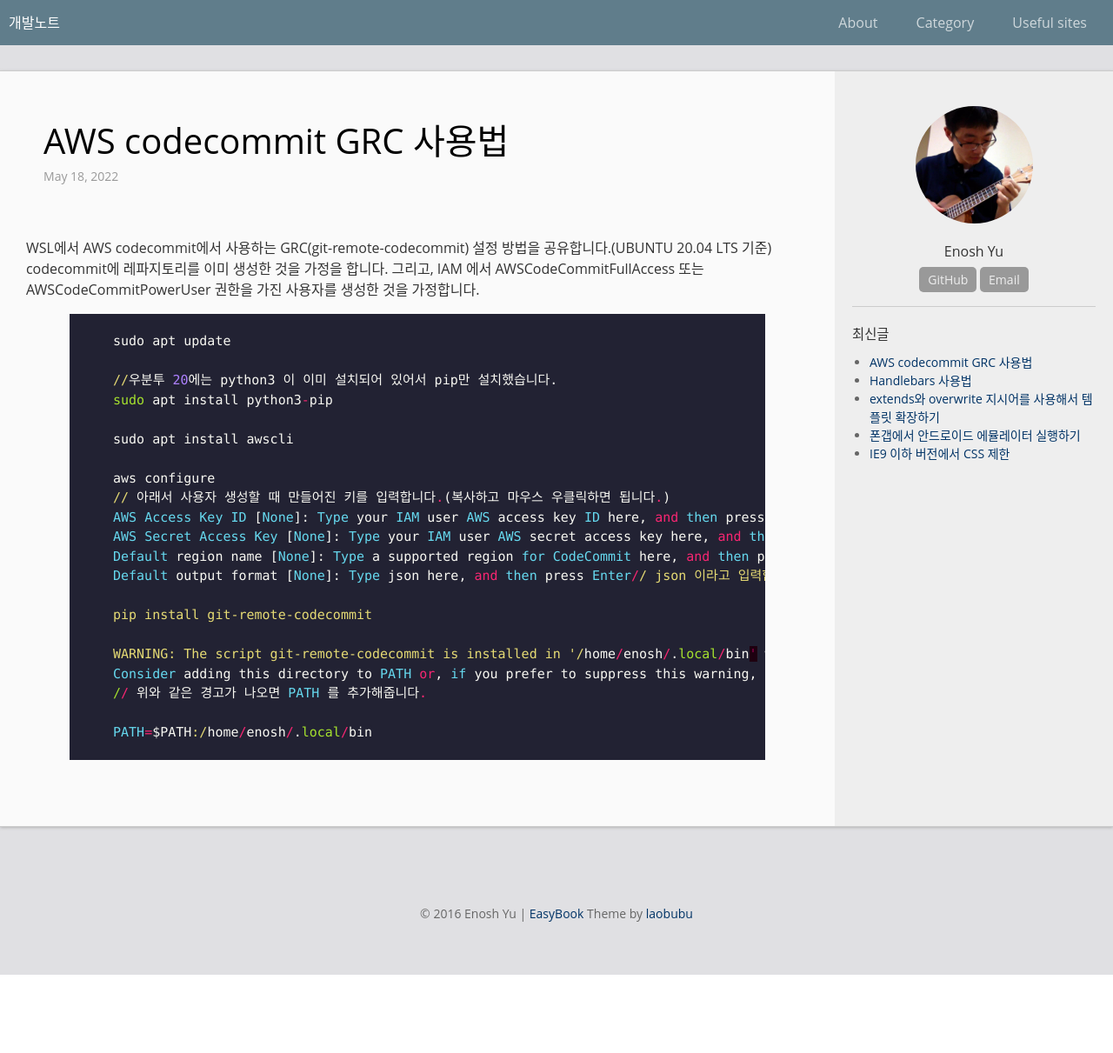
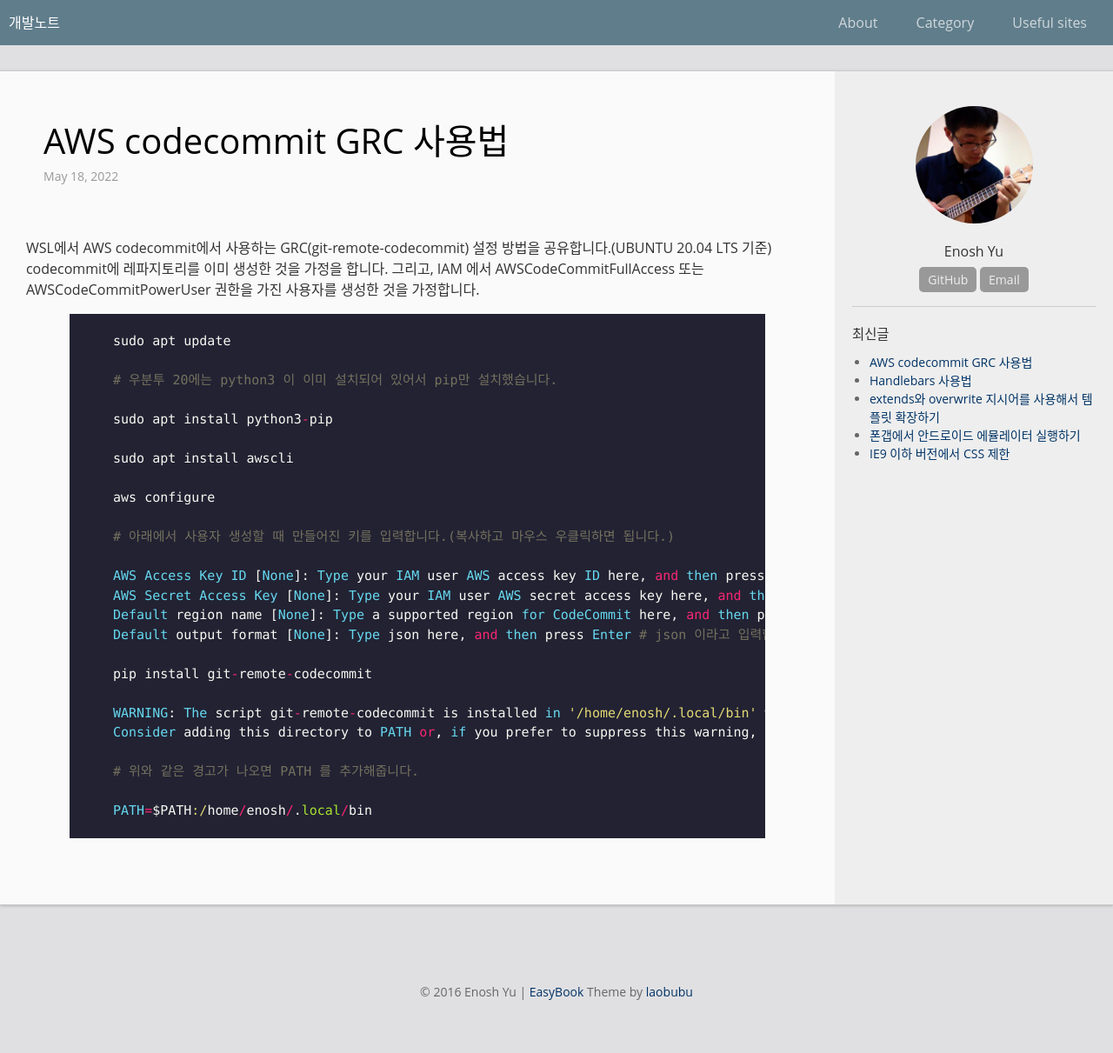
Before and after one commit to Enosh-Yu/enosh-yu.github.io, a Jekyll site: the page built from _posts/2022-05-18-how-to-setup-grc.md, in a window 1280 px wide. Shown: the whole page at 87% size. Built offline with Jekyll 4.4.1, drawn with Linux system fonts in a browser that asks for light colours; comment, search, counter and statistics services are not loaded; before the commit the page ends 1121 px from its top, so only the background shows below that.

Commit message:
글 수정

```diff
--- a/_posts/2022-05-18-how-to-setup-grc.md
+++ b/_posts/2022-05-18-how-to-setup-grc.md
@@ -12,23 +12,27 @@
 {% highlight ruby %}
 sudo apt update
 
-//우분투 20에는 python3 이 이미 설치되어 있어서 pip만 설치했습니다.
+# 우분투 20에는 python3 이 이미 설치되어 있어서 pip만 설치했습니다.
+
 sudo apt install python3-pip
 
 sudo apt install awscli
 
 aws configure
-// 아래서 사용자 생성할 때 만들어진 키를 입력합니다.(복사하고 마우스 우클릭하면 됩니다.)
+
+# 아래에서 사용자 생성할 때 만들어진 키를 입력합니다.(복사하고 마우스 우클릭하면 됩니다.)
+
 AWS Access Key ID [None]: Type your IAM user AWS access key ID here, and then press Enter
 AWS Secret Access Key [None]: Type your IAM user AWS secret access key here, and then press Enter
-Default region name [None]: Type a supported region for CodeCommit here, and then press Enter // 리전은 서울이면 ap-northeast-2
-Default output format [None]: Type json here, and then press Enter// json 이라고 입력합니다.
+Default region name [None]: Type a supported region for CodeCommit here, and then press Enter # 리전은 서울이면 ap-northeast-2
+Default output format [None]: Type json here, and then press Enter # json 이라고 입력합니다.
 
 pip install git-remote-codecommit
 
 WARNING: The script git-remote-codecommit is installed in '/home/enosh/.local/bin' which is not on PATH.
 Consider adding this directory to PATH or, if you prefer to suppress this warning, use --no-warn-script-location.
-// 위와 같은 경고가 나오면 PATH 를 추가해줍니다.
+
+# 위와 같은 경고가 나오면 PATH 를 추가해줍니다.
 
 PATH=$PATH:/home/enosh/.local/bin
 
```
